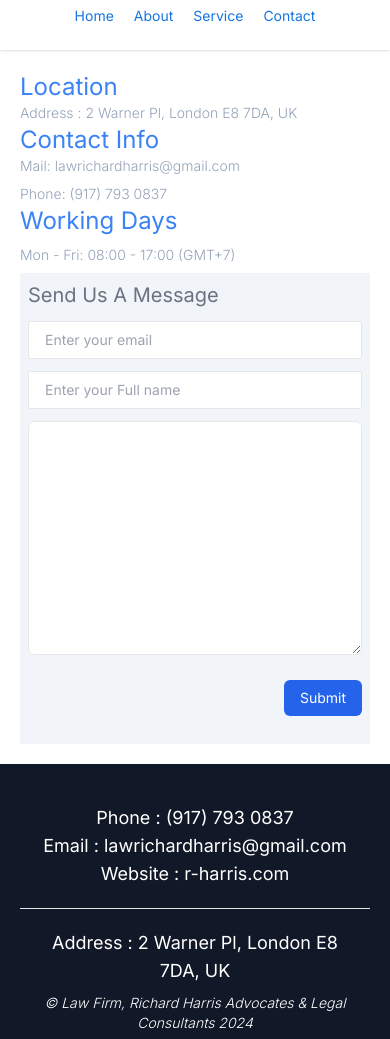
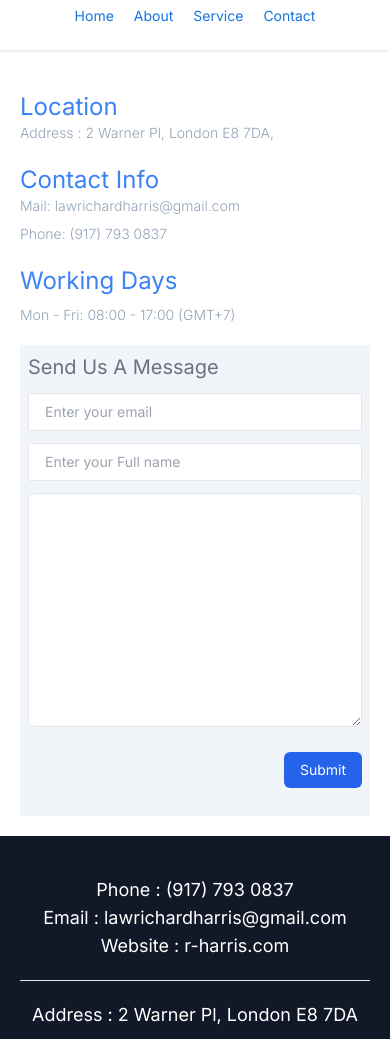
Before and after one commit to Dekin0Linux/lawyerapp, a Next.js app: page /contact-us in a window 390 px wide. Shown: the part 524-1563 px from the top of the page. Built offline with nearby package versions, Linux system fonts and the light colour scheme.

Commit message:
push changees

```diff
--- a/app/about-us/page.jsx
+++ b/app/about-us/page.jsx
@@ -30,7 +30,10 @@ function About() {
                 The firm maintains its commitment to provide the best legal advice and representation for its clients, utilising nearly 46 years of legal expertise and experience to offer the most efficient solutions to legal and bureaucratic obstacles to foreign investors and local businesses alike.
                 </p><br />
                 <p className="text-xl leading-loose text-gray-500">
-                As an established firm in United Kingdom legal world, Richard Harris cooperates with numerous legal organizations and associations around the world. Ensuring that our firm is always up-to-date with the latest reports regarding government policy, amendments to existing regulations, and the state of United Kingdom judicial system.
+                As an established firm in United Kingdom legal world, Richard Harris cooperates with numerous legal organizations and associations around the world. Ensuring that our firm is always up-to-date with the latest reports regarding government policy, amendments to existing regulations, and the global judicial system.
+                </p>
+                <p className="text-xl leading-loose text-gray-500">
+                Sometimes those steps lead to administrative proceedings or litigation, and as a member of the firm’s litigation practice, he is well equipped to represent clients when a matter gets there. He has handled every stage of civil litigation across a wide range of subject matters and has tried multiple cases to verdict before judges and juries.
                 </p>
             </div>
           </div>
--- a/app/components/Footer.jsx
+++ b/app/components/Footer.jsx
@@ -18,7 +18,7 @@ function Footer() {
         </div>
         <div className='text-lg text-center my-2'>
           <hr />
-          <p>Address : 2 Warner Pl, London E8 7DA, UK</p>
+          <p>Address : 2 Warner Pl, London E8 7DA</p>
         </div>
         {/* address */}
         <div>
--- a/app/contact-us/page.jsx
+++ b/app/contact-us/page.jsx
@@ -48,14 +48,14 @@ function Contact() {
       <div className="md:container mx-auto md:p-10 p-5">
         <div className="md:flex ">
           <div className="flex-1">
-            <div className="md:my-10">
+            <div className="md:my- my-5">
               <h2 className="md:text-6xl font-normal text-2xl text-blue-500 leading-snug">Location</h2>
               <p className="font-light md:text-lg text-slate-400">
-                Address : 2 Warner Pl, London E8 7DA, UK
+                Address : 2 Warner Pl, London E8 7DA,
               </p>
             </div>
 
-            <div className="md:my-10">
+            <div className="md:my-10 my-5">
               <h2 className="md:text-6xl font-normal text-2xl text-blue-500 leading-snug">Contact Info</h2>
               <div>
                 <p className="font-light md:text-lg text-slate-400">Mail: lawrichardharris@gmail.com</p>
@@ -65,7 +65,7 @@ function Contact() {
               </div>
             </div>
 
-            <div className="md:my-10">
+            <div className="md:my-10 my-5">
               <h2 className="md:text-6xl font-normal text-2xl text-blue-500 leading-snug">Working Days</h2>
               <p className="font-light md:text-lg text-slate-400 my-2">
                 Mon - Fri: 08:00 - 17:00 (GMT+7)
```
